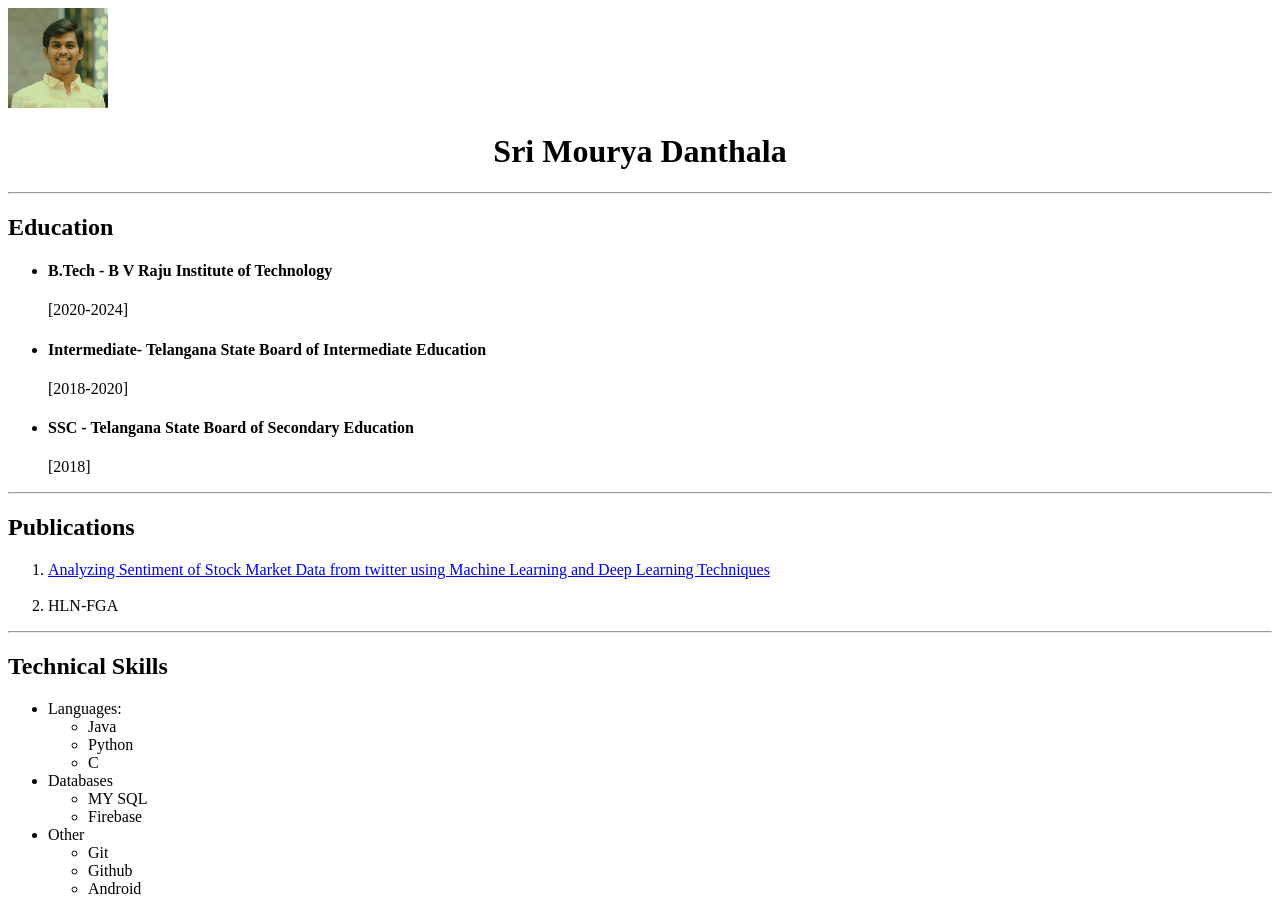
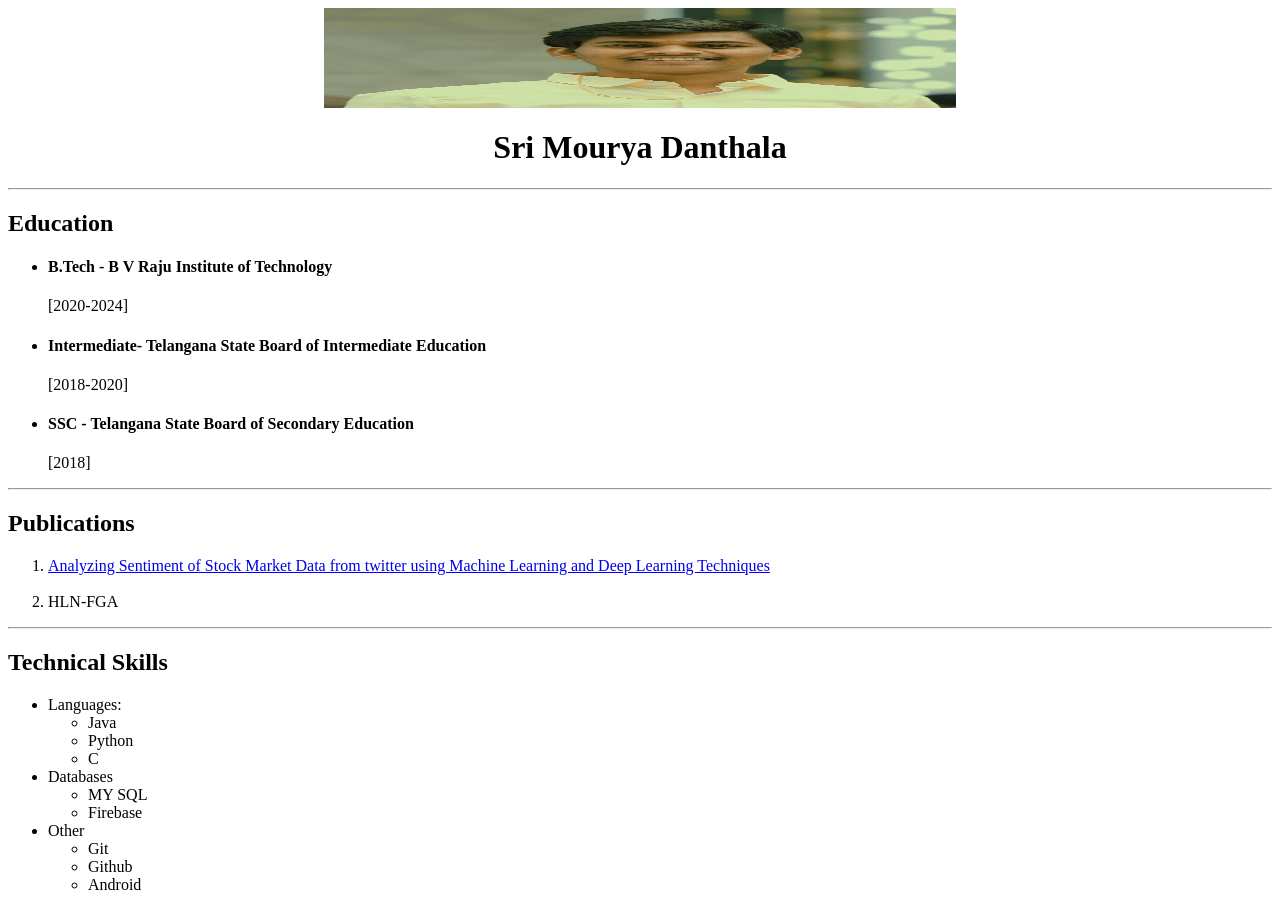
Before and after one commit to SriMouryaDanthala/capestone1, a plain HTML site: page index.html in a window 1280 px wide. Shown: the top 901 px of the page. Drawn offline with Linux system fonts and the light colour scheme.

Commit message:
Update index.html

```diff
--- a/index.html
+++ b/index.html
@@ -8,7 +8,7 @@
     </head>
     <body>
 
-        <img src="./Assets/pp.jpg" alt="Picture of the owner" width="100" height="100">
+        <img src="./Assets/pp.jpg" alt="Picture of the owner" width="100" height="100" class = "center">
         <h1>Sri Mourya Danthala</h1>
         <hr>
         <h2>Education</h2>
```
